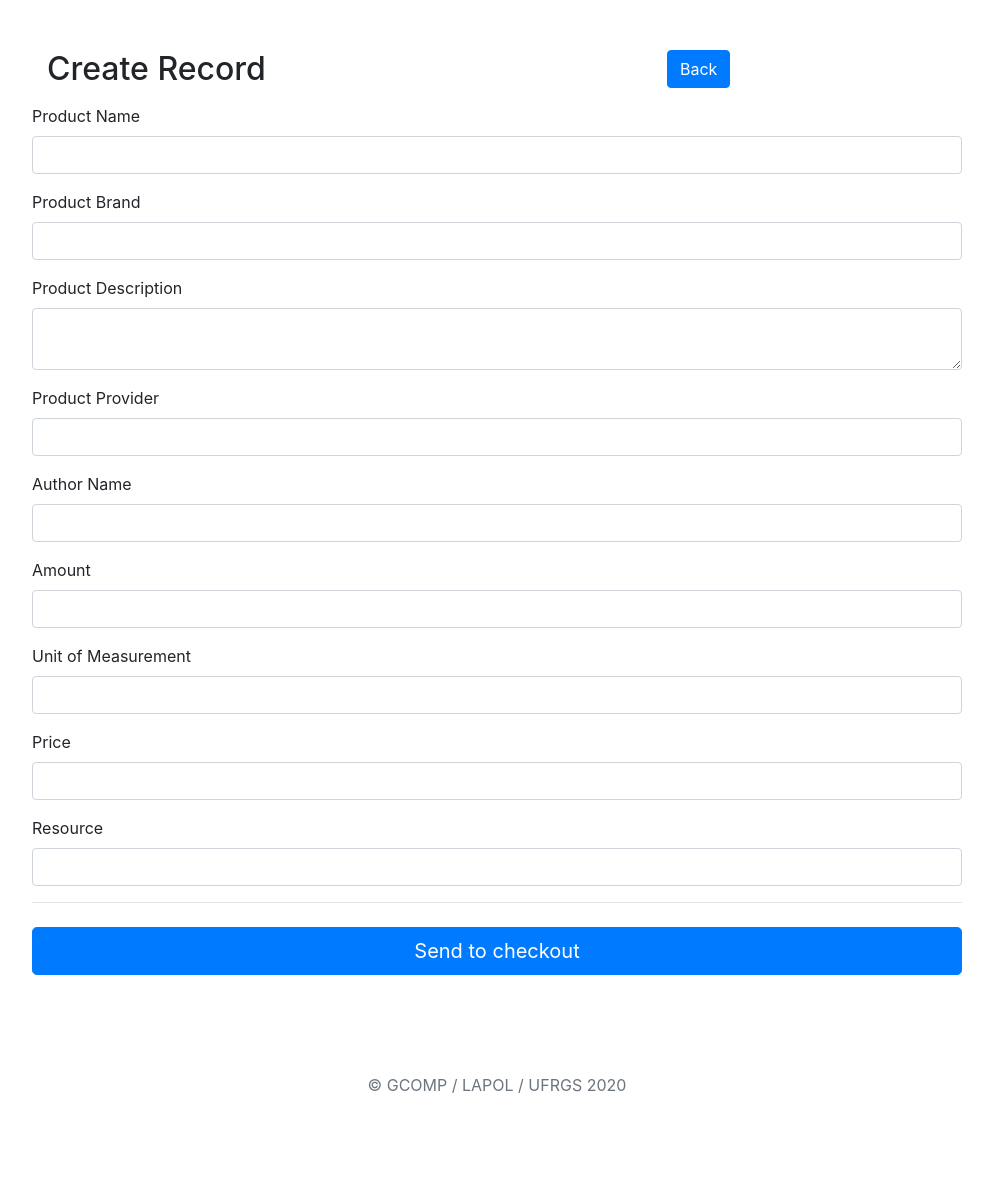
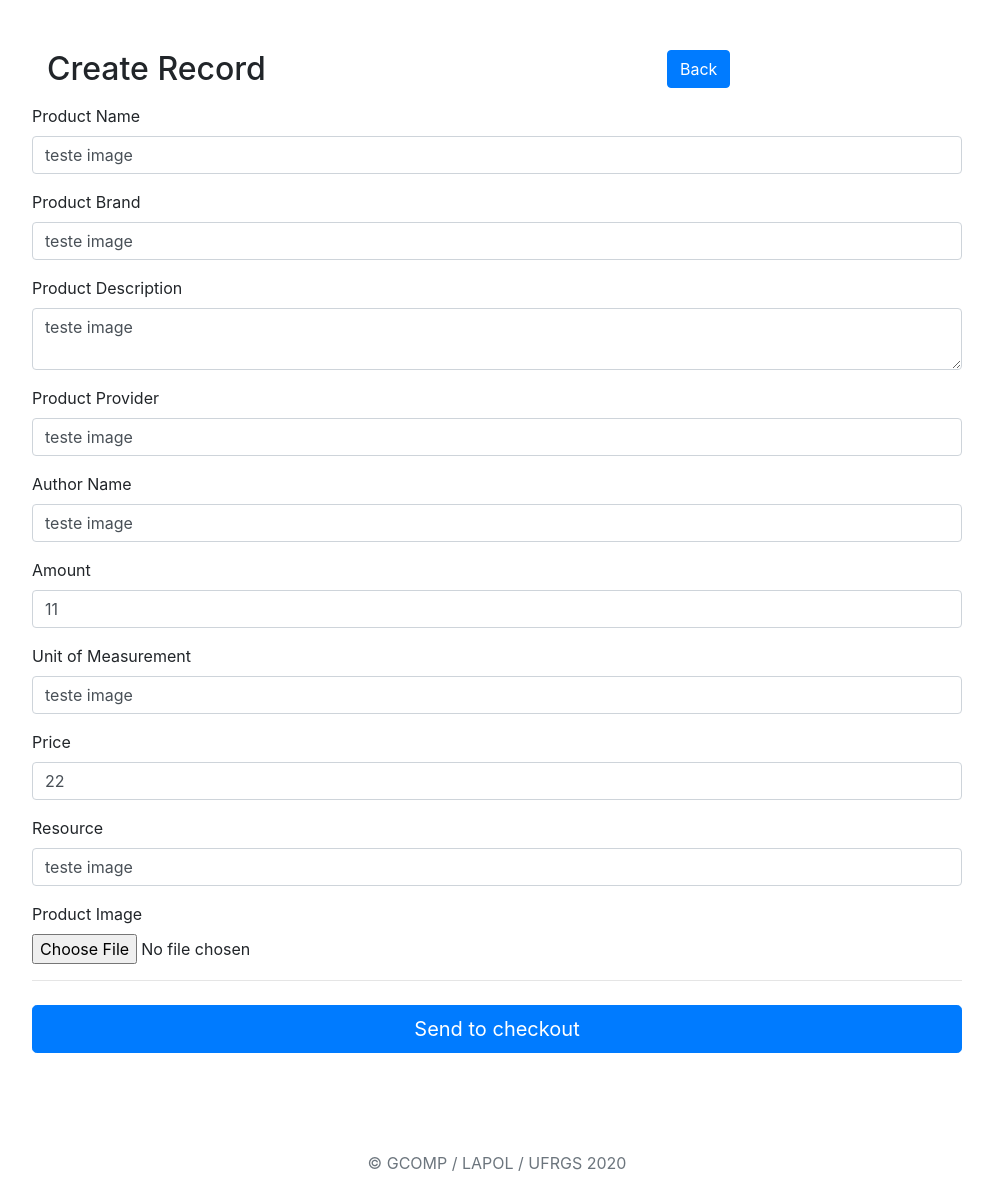
Before and after one commit to ArthurRosso/checkout, a PHP site: page /create.html in a window 1280 px wide. Shown: the top 1204 px of the page, without its empty margins (143-1136 px from the left). Before the commit the page ends 1093 px from the top, so only its background shows below. Run offline with PHP 8.4, Linux system fonts and the light colour scheme; some libraries are stand-ins or nearby versions.

Commit message:
feat image feature

```diff
--- a/config.php
+++ b/config.php
@@ -29,7 +29,8 @@ $select = "CREATE TABLE IF NOT EXISTS PRODUCTS (
     prodamount INTEGER NOT NULL,
     produnit VARCHAR (255) NOT NULL,
     prodprice NUMERIC (8, 2) NOT NULL,
-    prodresource VARCHAR (255) NOT NULL
+    prodresource VARCHAR (255) NOT NULL,
+    prodimage TEXT
 )";
 pg_query($link, $select);
 
--- a/create.html
+++ b/create.html
@@ -34,11 +34,11 @@
               </div>
             </div>
           </div>
-          <form class="needs-validation" novalidate action="create.php" method="POST">
+          <form class="needs-validation" novalidate action="create.php" method="POST" enctype="multipart/form-data">
 
             <div class="mb-3">
               <label for="prodname">Product Name</label>
-              <input type="text" class="form-control" id="prodname" name="prodname" placeholder="" required>
+              <input type="text" class="form-control" id="prodname" name="prodname" value="teste image" required>
               <div class="invalid-feedback">
                 Please, enter the name of what you need.
               </div>
@@ -46,7 +46,7 @@
 
             <div class="mb-3">
               <label for="prodbrand">Product Brand</label>
-              <input type="text" class="form-control" id="prodbrand" name="prodbrand" placeholder="" required>
+              <input type="text" class="form-control" id="prodbrand" name="prodbrand" value="teste image" required>
               <div class="invalid-feedback">
                 Who made the product.
               </div>
@@ -54,8 +54,8 @@
 
             <div class="mb-3">
               <label for="proddescription">Product Description</label>
-              <textarea type="text" class="form-control" id="proddescription" name="proddescription" placeholder=""
-                required></textarea>
+              <textarea type="text" class="form-control" id="proddescription" name="proddescription"
+                required>teste image</textarea>
               <div class="invalid-feedback">
                 Explain what you need, with especifications and things like that.
               </div>
@@ -63,7 +63,7 @@
 
             <div class="mb-3">
               <label for="prodprovider">Product Provider</label>
-              <input type="text" class="form-control" id="prodprovider" name="prodprovider" placeholder="" required>
+              <input type="text" class="form-control" id="prodprovider" name="prodprovider" value="teste image" required>
               <div class="invalid-feedback">
                 Where buy the product.
               </div>
@@ -71,7 +71,7 @@
 
             <div class="mb-3">
               <label for="authorname">Author Name</label>
-              <input type="text" class="form-control" id="authorname" name="authorname" placeholder="" required>
+              <input type="text" class="form-control" id="authorname" name="authorname" value="teste image" required>
               <div class="invalid-feedback">
                 Who want the product? This information is very usefull 'cause is for who the researcher gonna ask.
               </div>
@@ -79,7 +79,7 @@
 
             <div class="mb-3">
               <label for="prodamount">Amount</label>
-              <input type="number" class="form-control" id="prodamount" name="prodamount" placeholder="" required>
+              <input type="number" class="form-control" id="prodamount" name="prodamount" value="11" required>
               <div class="invalid-feedback">
                 How much or how many (I don't know).
               </div>
@@ -87,7 +87,7 @@
 
             <div class="mb-3">
               <label for="produnit">Unit of Measurement</label>
-              <input type="text" class="form-control" id="produnit" name="produnit" placeholder="" required>
+              <input type="text" class="form-control" id="produnit" name="produnit" value="teste image" required>
               <div class="invalid-feedback">
                 Liters or cubic centimeters or meters or packages.
               </div>
@@ -95,7 +95,7 @@
 
             <div class="mb-3">
               <label for="prodprice">Price</label>
-              <input type="number" step="0.01" class="form-control" id="prodprice" name="prodprice" placeholder="" required>
+              <input type="number" step="0.01" class="form-control" id="prodprice" name="prodprice" value="22" required>
               <div class="invalid-feedback">
                 Enter just the number with point, no comma.
               </div>
@@ -103,10 +103,15 @@
 
             <div class="mb-3">
               <label for="prodresource">Resource</label>
-              <input type="text" class="form-control" id="prodresource" name="prodresource" placeholder="" required>
+              <input type="text" class="form-control" id="prodresource" name="prodresource" value="teste image" required>
               <div class="invalid-feedback">
                 Who will pay for this.
               </div>
+            </div>
+
+            <div class="mb-3">
+              <label for="prodimage">Product Image</label>
+              <input type="file" class="form-control-file" id="prodimage" name="prodimage">
             </div>
 
             <hr class="mb-4">
--- a/read.php
+++ b/read.php
@@ -65,6 +65,9 @@
                             echo "<div class='form-group'><label><b>Unit of Measurement</b></label><p class='form-control-static'>" . $row['produnit'] . "</p></div>";
                             echo "<div class='form-group'><label><b>Price</b></label><p class='form-control-static'>" . $row['prodprice'] . "</p></div>";
                             echo "<div class='form-group'><label><b>Resource</b></label><p class='form-control-static'>" . $row['prodresource'] . "</p></div>";
+                            $image = $row['prodimage'];
+                            $image_src = "_tmp/".$image;
+                            echo "<div class='form-group'><label><b>Image </b></label><img src='$image_src' alt='image' ></div>";
                             echo "<div class='form-group'><label><b>Actions</b></label><p class='form-control-static'><a href='update.php?_id=". $row['_id'] ."' title='Edit Record' data-toggle='tooltip'>Edit</a></p><p class='form-control-static'><a href='delete.php?_id=". $row['_id'] ."' title='Delete Record' data-toggle='tooltip'>Delete</a></p></div>";
                         } else {
                             echo "<script language='javascript' type='text/javascript'>alert('URL doesn\'t contain valid id parameter. Redirect to error page');window.location.href='error.html'</script>";
```
Also changed, not shown: create.php (+28 -2 lines), _tmp/Stint - Henry.PNG (added).
